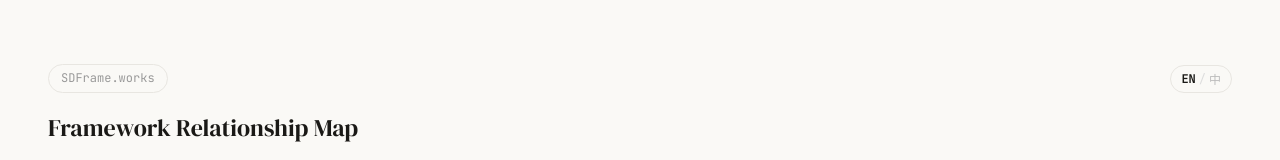
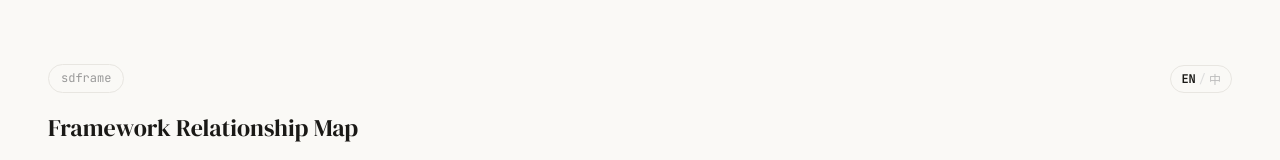
Before and after one commit to Caldis/frameworks, a React (Vite) app: page /frameworks/map in a window 1280 px wide. Shown: the top 160 px of the page. Built offline with nearby package versions, Linux system fonts and the light colour scheme.

Commit message:
fix: simplify brand name to sdframe

```diff
--- a/index.html
+++ b/index.html
@@ -3,7 +3,7 @@
 <head>
   <meta charset="UTF-8" />
   <meta name="viewport" content="width=device-width, initial-scale=1.0" />
-  <title>SDFrame.works — 100 Software Design Frameworks</title>
+  <title>sdframe — 100 Software Design Frameworks</title>
   <link rel="preconnect" href="https://fonts.googleapis.com" />
   <link rel="preconnect" href="https://fonts.gstatic.com" crossorigin />
   <link href="https://fonts.googleapis.com/css2?family=DM+Serif+Display:ital@0;1&family=DM+Sans:wght@400;500;700&family=JetBrains+Mono:wght@400;700&display=swap" rel="stylesheet" />
--- a/public/404.html
+++ b/public/404.html
@@ -2,7 +2,7 @@
 <html>
 <head>
   <meta charset="utf-8">
-  <title>SDFrame.works — 100 Software Design Frameworks</title>
+  <title>sdframe — 100 Software Design Frameworks</title>
   <script>
     // Single Page App redirect for GitHub Pages
     // Stores the path in sessionStorage and redirects to root
--- a/src/components/Layout.tsx
+++ b/src/components/Layout.tsx
@@ -9,7 +9,7 @@ export default function Layout() {
   return (
     <div className={styles.layout}>
       <header className={styles.header}>
-        <Link to="/" className={styles.domainBadge}>SDFrame.works</Link>
+        <Link to="/" className={styles.domainBadge}>sdframe</Link>
         <LanguageSwitcher />
       </header>
       <main className={styles.main}>
--- a/src/i18n/locales/en.ts
+++ b/src/i18n/locales/en.ts
@@ -24,7 +24,7 @@ export const en: LocaleStrings = {
   aiRelevantCount: '{count} AI-relevant',
   aiAcrossCategories: 'AI Across All Categories',
   mapTitle: 'Framework Relationship Map',
-  footerTitle: 'SDFrame.works',
+  footerTitle: 'sdframe',
   builtBy: 'Built by Caldis',
   source: 'Source',
   inspiredBy: 'Inspired by PMFrame.works',
--- a/src/i18n/locales/zh.ts
+++ b/src/i18n/locales/zh.ts
@@ -24,7 +24,7 @@ export const zh: LocaleStrings = {
   aiRelevantCount: '{count} 个 AI 相关',
   aiAcrossCategories: '全分类 AI 框架汇总',
   mapTitle: '框架关系图',
-  footerTitle: 'SDFrame.works',
+  footerTitle: 'sdframe',
   builtBy: '由 Caldis 构建',
   source: '源码',
   inspiredBy: '灵感来自 PMFrame.works',
```
